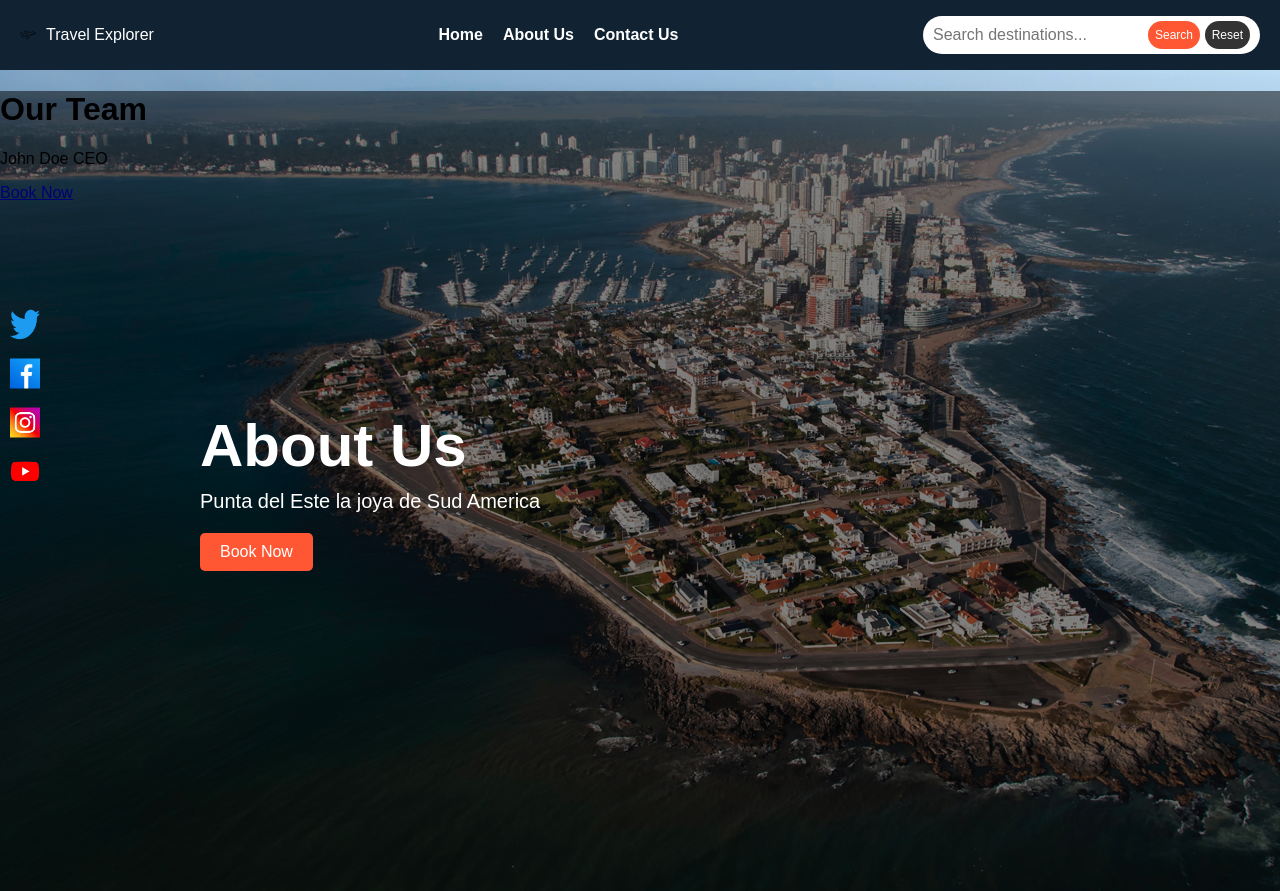
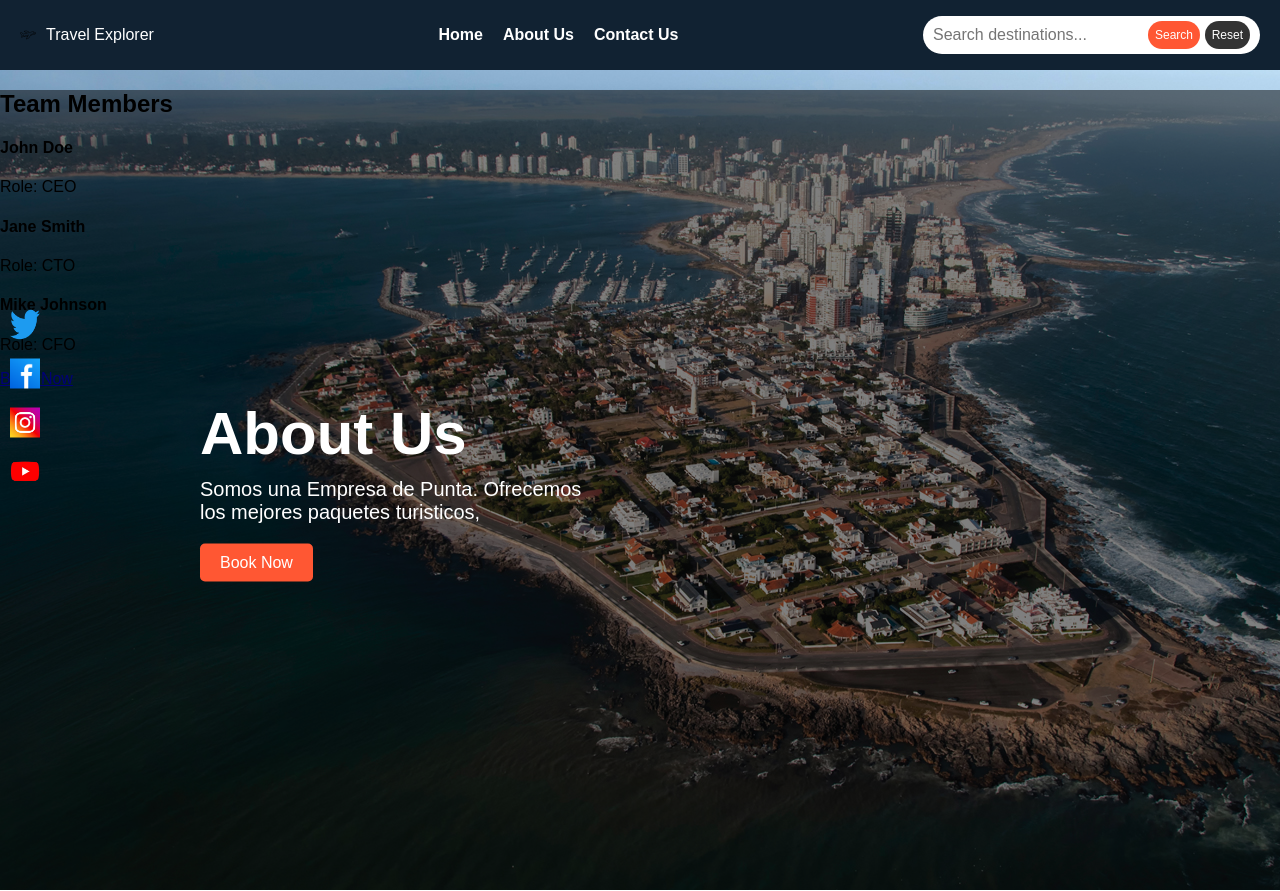
Before and after one commit to juancafe/travelRecommendation, a plain HTML site: page about_us.html in a window 1280 px wide. Drawn offline with Linux system fonts and the light colour scheme.

Commit message:
Update about_us.html

```diff
--- a/about_us.html
+++ b/about_us.html
@@ -36,16 +36,26 @@
         <div class="header-content">
             <h1>About Us</h1>
             <p>
-                Punta del Este la joya de Sud America
+                Somos una Empresa de Punta. Ofrecemos los mejores paquetes turisticos,
             </p>
             <a href="#" class="btn">Book Now</a>
         </div>
         <div class="footer-content">
-            <h1>Our Team</h1>
-            <p>
-                John Doe
-                CEO
-            </p>
+        <h2>Team Members</h2>
+      <div class="row">
+        <div class="col">
+          <h4>John Doe</h4>
+          <p>Role: CEO</p>
+        </div>
+        <div class="col">
+          <h4>Jane Smith</h4>
+          <p>Role: CTO</p>
+        </div>
+        <div class="col">
+          <h4>Mike Johnson</h4>
+          <p>Role: CFO</p>
+        </div>
+      </div>
             <a href="#" class="btn">Book Now</a>
         </div>
     </header>
```
